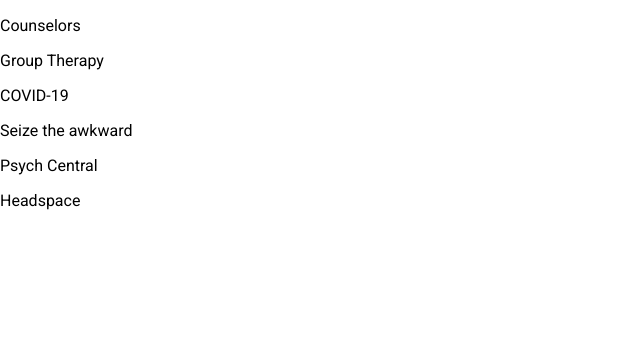
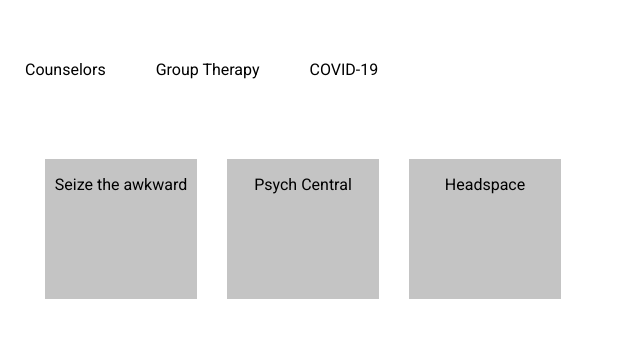
Before and after one commit to yunweiliang/hack20, an Angular app: page /resources in a window 1280 px wide. Shown: the top 338 px of the page, without its empty margins (0-640 px from the left). Built offline with nearby package versions, Linux system fonts and the light colour scheme.

Commit message:
resources css

```diff
--- a/src/app/resources/resources.component.css
+++ b/src/app/resources/resources.component.css
@@ -0,0 +1,23 @@
+#resources-options {
+    margin: 60px auto;
+}
+
+#resources-options a {
+    margin: 50px 25px;
+}
+
+#resources-cards {
+    margin: 0px 30px;
+}
+.resource-card {
+    background-color: #c4c4c4;
+    width: 152px;
+    height: 140px;
+    display: inline-block;
+    margin: 20px 15px;
+}
+
+.resource-card p {
+    text-align: center;
+    vertical-align: center;
+}
--- a/src/app/resources/resources.component.html
+++ b/src/app/resources/resources.component.html
@@ -1,14 +1,8 @@
 <div id="resources-options">
-    <div>
-        <p>Counselors</p>
-    </div>
-    <div>
-        <p>Group Therapy</p>
-    </div>
-    <div>
-        <p>COVID-19</p>
-    </div>
-</div>
+        <a>Counselors</a>
+        <a>Group Therapy</a>
+        <a>COVID-19</a>
+</div >
 <div id="resources-cards">
     <div class="resource-card">
         <p>Seize the awkward</p>
@@ -19,10 +13,6 @@
     <div class="resource-card">
         <p>Headspace</p>
     </div>
-    <div class="resource-card">
 
-    </div>
-    <div class="resource-card">
 
-    </div>
 </div>
```
